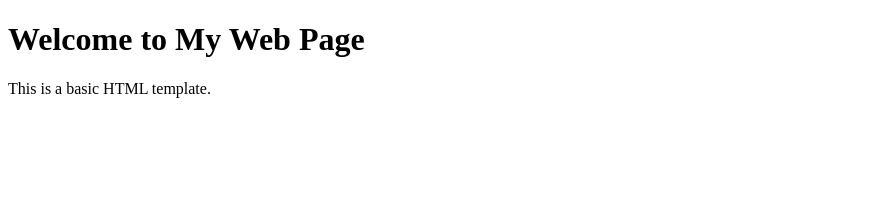
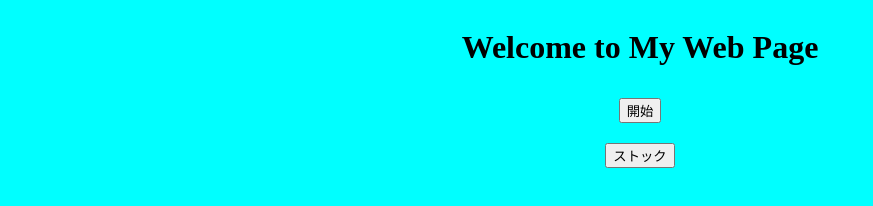
Before and after one commit to Khuvit/Kaihatsu_jigjp, a plain HTML site: page public/index.html in a window 1280 px wide. Shown: the whole page, without its empty margins (0-873 px from the left). Drawn offline with Linux system fonts and the light colour scheme.

Commit message:
second hmtl css change

```diff
--- a/public/index.html
+++ b/public/index.html
@@ -1,10 +1,14 @@
 <!DOCTYPE html>
-<html>
+<html lang="jp">
   <head>
-    <title>My First Web Page</title>
+    <meta charset="UTF-8" />
+    <meta name="viewport" content="width=device-width, initial-scale=1.0" />
+    <link rel="stylesheet" href="./style.css" />
+    <title>See my day</title>
   </head>
   <body>
     <h1>Welcome to My Web Page</h1>
-    <p>This is a basic HTML template.</p>
+    <button class="HomePageButton">開始</button>
+    <button class="HomePageButton">ストック</button>
   </body>
 </html>
--- a/public/style.css
+++ b/public/style.css
@@ -0,0 +1,11 @@
+body {
+  display: flex;
+  flex-direction: column;
+  align-items: center;
+  background-color: aqua;
+}
+
+.HomePageButton {
+  display: block;
+  margin: 10px 0;
+}
```
Also changed, not shown: server.js (+10 -3 lines).
